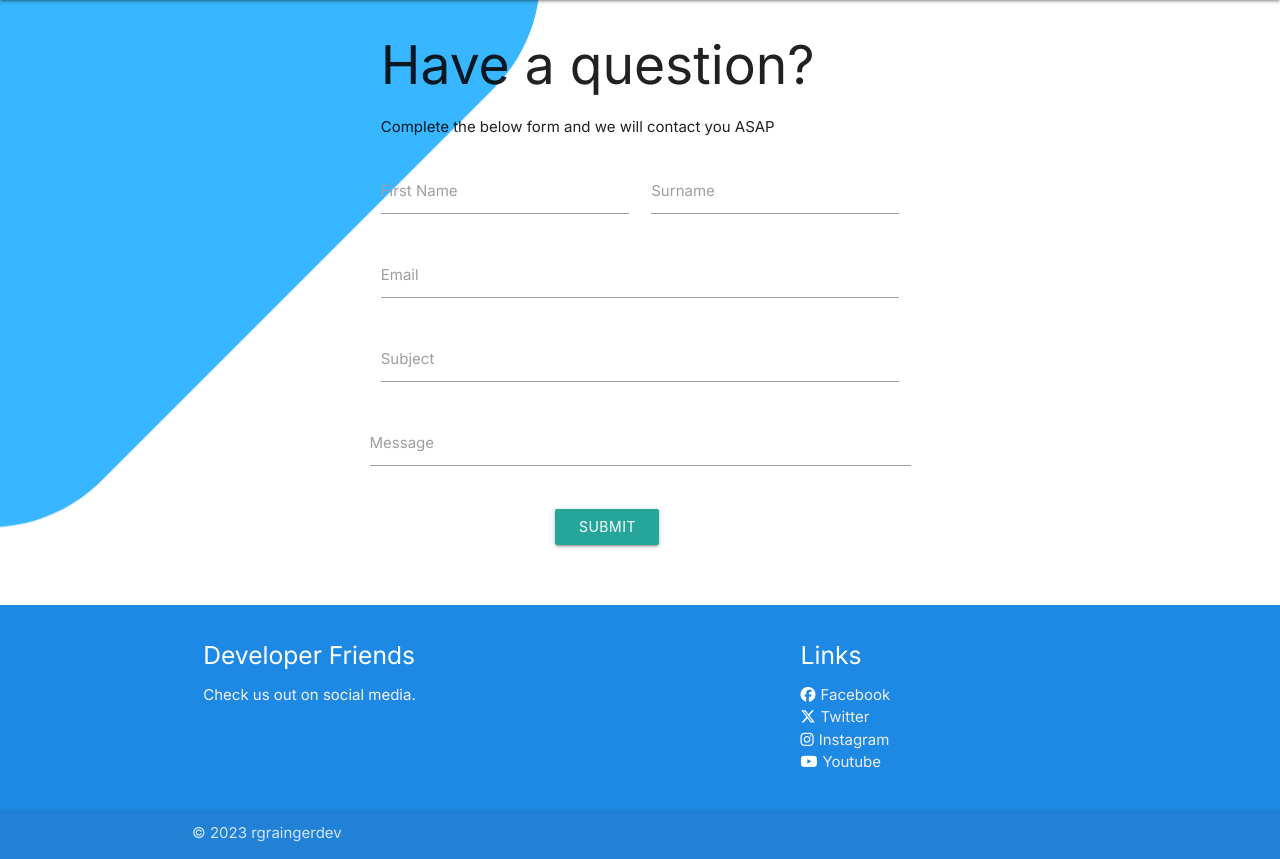
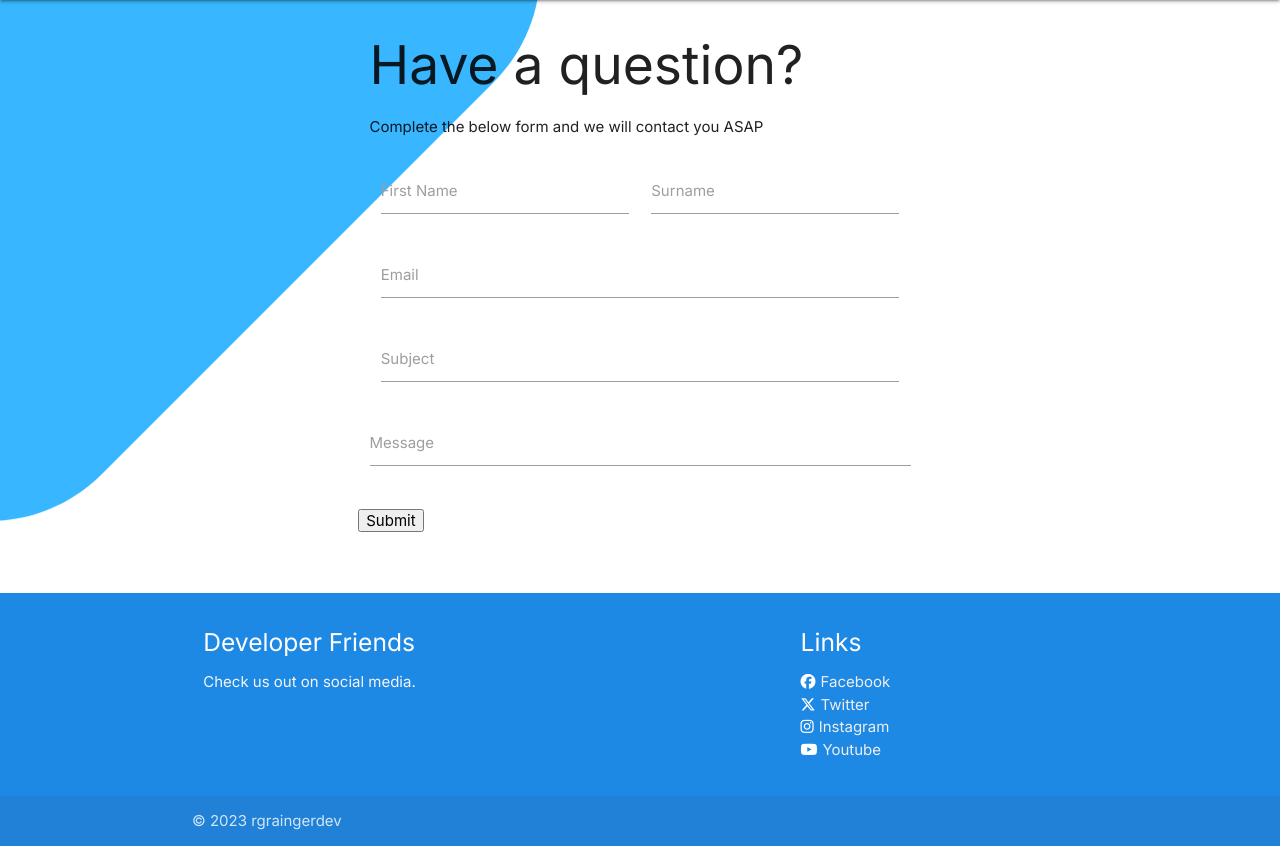
Before and after one commit to Code-Institute-Submissions/rgraingerdev-MS33, a Flask app: page /contact in a window 1280 px wide. Shown: the part 64-923 px from the top of the page. Run offline with Flask 2, Linux system fonts and the light colour scheme; some libraries are stand-ins or nearby versions.

Commit message:
Can now contact using contact from

```diff
--- a/project/models.py
+++ b/project/models.py
@@ -11,10 +11,10 @@ class users(UserMixin, db.Model):
     def set_password(self, password):
         self.password_hash = bcrypt.hashpw(password.encode('utf-8'), bcrypt.gensalt())
 
-    def check_password(self, password):
-        return bcrypt.checkpw(password.encode('utf-8'), self.password_hash.encode('utf-8'))
+    def check_password(self, input_password):
+        return bcrypt.checkpw(input_password.encode('utf-8'), self.password_hash.encode('utf-8'))
 
-class contact(db.Model):
+class ContactMessage(db.Model):
     id = db.Column(db.Integer, primary_key=True)
     fname = db.Column(db.String(20), nullable=False)
     sname = db.Column(db.String(20), nullable=False)
--- a/project/routes.py
+++ b/project/routes.py
@@ -2,7 +2,8 @@ from flask import Flask, render_template, url_for, request, redirect, flash
 from flask_login import login_user, logout_user, LoginManager, current_user, UserMixin
 from project import app, db
 from sqlalchemy import text
-from project.models import users, message
+from project.models import users, message, ContactMessage
+
 login_manager = LoginManager(app)
 login_manager.login_view = 'signin'
 
@@ -10,8 +11,18 @@ login_manager.login_view = 'signin'
 def home():
     return render_template("home.html", home=home)
 
-@app.route("/contact")
+@app.route("/contact", methods=["GET", "POST"])
 def contact():
+    if request.method == 'POST':
+        fname = request.form.get("fname")
+        sname = request.form.get("sname")
+        email = request.form.get("email")
+        subject = request.form.get("subject")
+        message = request.form.get("message")
+        new_message = ContactMessage(fname=fname, sname=sname, email=email, subject=subject, message=message)
+        db.session.add(new_message)
+        db.session.commit()
+
     return render_template("contact.html", contact=contact)
 
 @app.route("/messages")
@@ -37,7 +48,7 @@ def load_user(user_id):
 def signin():
     if request.method == "POST":
         user = users.query.filter_by(email=request.form['email']).first()
-        if user and users.check_password(password=request.form['password']):
+        if user and user.check_password(input_password=request.form['password']):
             login_user(user)
             return redirect(url_for("messages"))
 
--- a/project/templates/contact.html
+++ b/project/templates/contact.html
@@ -1,40 +1,39 @@
 {% extends "base.html" %}
 {% block content %}
       <div class="row">
+      <h2>Have a question?</h2>
+      <p>Complete the below form and we will contact you ASAP</p>
     <form method="POST" action="/contact" class="col s12">
-        <h2>Have a question?</h2>
-        <p>Complete the below form and we will contact you ASAP</p>
       <div class="row">
         <div class="input-field col s6">
-          <input id="icon_prefix fname" type="text" class="validate">
-          <label for="icon_prefix fname">First Name</label>
+          <input id="fname" type="text" name="fname" class="validate">
+          <label for="fname">First Name</label>
         </div>
         <div class="input-field col s6">
-          <input id="icon_telephone sname" type="tel" class="validate">
+          <input id="sname" type="tel" name="sname" class="validate">
           <label for="sname">Surname</label>
         </div>
         <div class="row>">
           <div class="input-field col s12">
-            <input id="email" type="email" class="validate">
+            <input id="email" type="email" name="email" class="validate">
             <label for="email">Email</label>
         </div>
         </div>
         <div class="row>">
             <div class="input-field col s12">
-                <input id="subject" type="text" class="validate">
+                <input id="subject" type="text" name="subject" class="validate">
                 <label for="subject">Subject</label>
             </div>
         </div>
         <div class="row">
             <div class="input-field col s12">
-                <input id="message" type="text" class="validate">
+                <input id="message" type="text" name="message" class="validate">
                 <label for="message">Message</label>
             </div>
         </div>
         <div class="row">
             <div class="button" col s6>
-                <button class="btn waves-effect waves-light" type="submit" name="action" style="margin-left: 35%">Submit
-                    <i class="material-icons right"></i>
+                <input type="submit" value="Submit">
                 </button>
             </div>
         </div>
```
